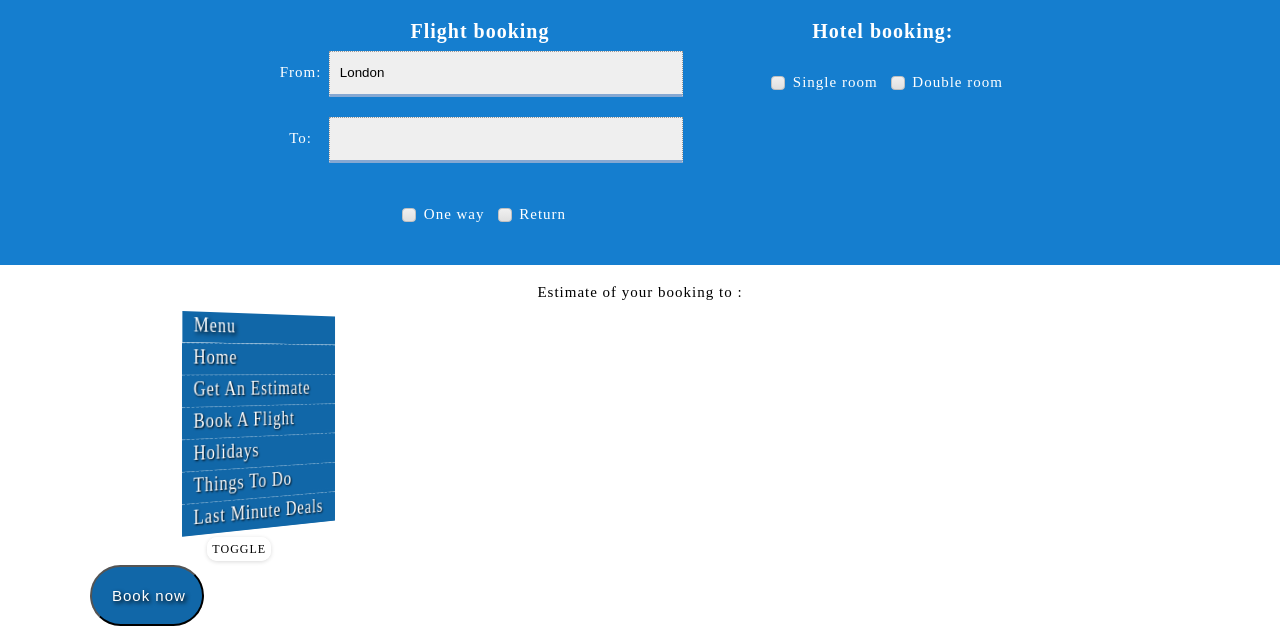
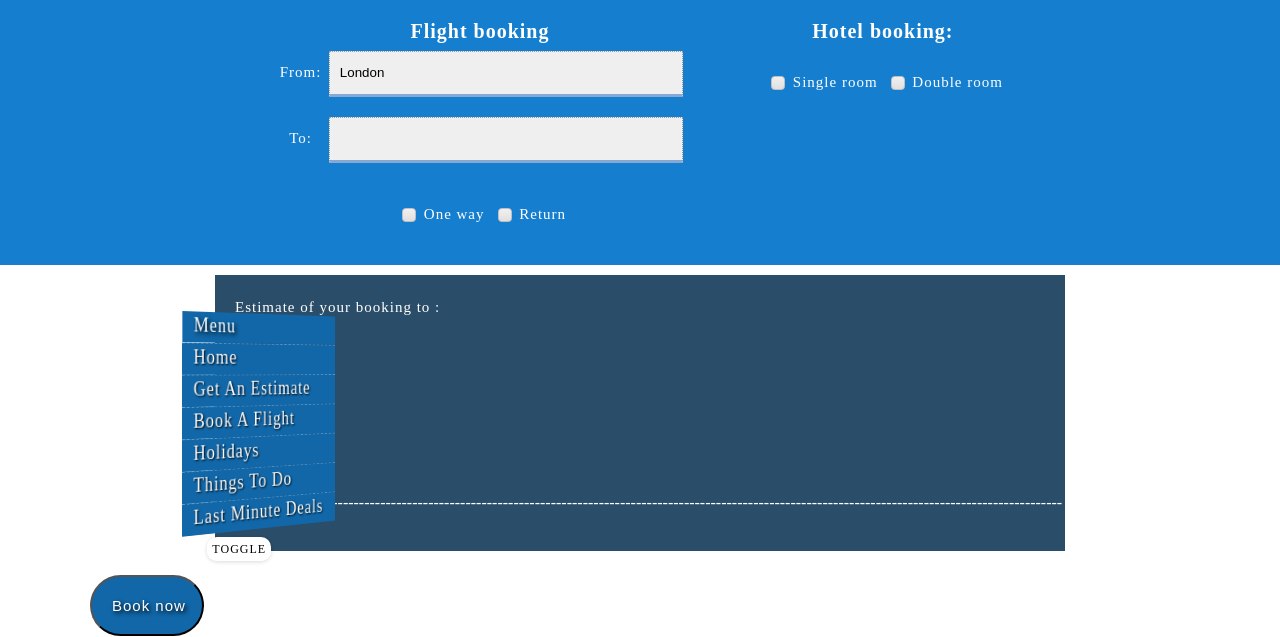
Before and after one commit to ppriyadarshini123/Tours-Travels, a website: page estimateform.html in a window 1280 px wide. Shown: the part 163-800 px from the top of the page. Drawn offline with nearby package versions, Linux system fonts and the light colour scheme.

Commit message:
estimate form looks good

```diff
--- a/estimateform.html
+++ b/estimateform.html
@@ -84,12 +84,31 @@
         </div><!--Container-->
 
         <div class="display">
-            <div class="disp">Estimate of your booking to <span id="destD" class="city"></span>:</div><!--Display estimate-->
-            <div class="disp" id="flightBookingFee"></div><!--Display Booking fee-->
-            <div class="disp" id="oneWayReturn"></div><!--Display one way or return-->
-            <div class="disp" id="hotelBookingFee"></div><!--Display hotel booking fee-->
-            <div class="disp" id="singleDouble"></div><!--For display single/double room-->
-            <div class="disp" id="total"></div><!--Display total-->
+            <div class="dispEst">
+                <div class="disp">Estimate of your booking to <span id="destD" class="city"></span>:</div><!--Display estimate-->
+                <div class="flexFee">
+                    <div class="disp" id="flightBookingFee"></div><!--Display booking fee-->
+                    <div class="dispVal" id="flightBookingFeeVal"></div><!--Display Booking fee value-->
+                </div><!--flightBookingFee-->
+                <div class="flexFee">
+                    <div class="disp" id="oneWayReturn"></div><!--Display one way or return-->
+                    <div class="dispVal" id="oneWayReturnVal"></div><!--Display one way or return value-->
+                </div><!--oneWayReturn-->
+                <div class="flexFee">
+                    <div class="disp" id="hotelBookingFee"></div><!--Display hotel booking fee-->
+                    <div class="dispVal" id="hotelBookingFeeVal"></div><!--Display hotel booking fee value-->
+                </div><!--hotelBooking-->
+                <div class="flexFee">
+                    <div class="disp" id="singleDouble"></div><!--For display single/double room-->
+                    <div class="dispVal" id="singleDoubleVal"></div><!--For display single/double room-->
+                </div><!--singleDouble-->
+                <div class="line" id="line">---------------------------------------------------------------------------------------------------------------------------------------------------------------</div><!--Display total-->
+                <div class="flexFee">
+                    <div class="disp" id="total"></div><!--Display total-->
+                    <div class="dispVal" id="totalVal"></div><!--Display total value-->
+                </div>
+
+            </div>
         </div><!--Display Estimate-->
         <input id="book" type="button" value="Book now" class="book">
     </main>
```
Also changed, not shown: dist/css/estForm.css, dist/js/estimateform.js.
